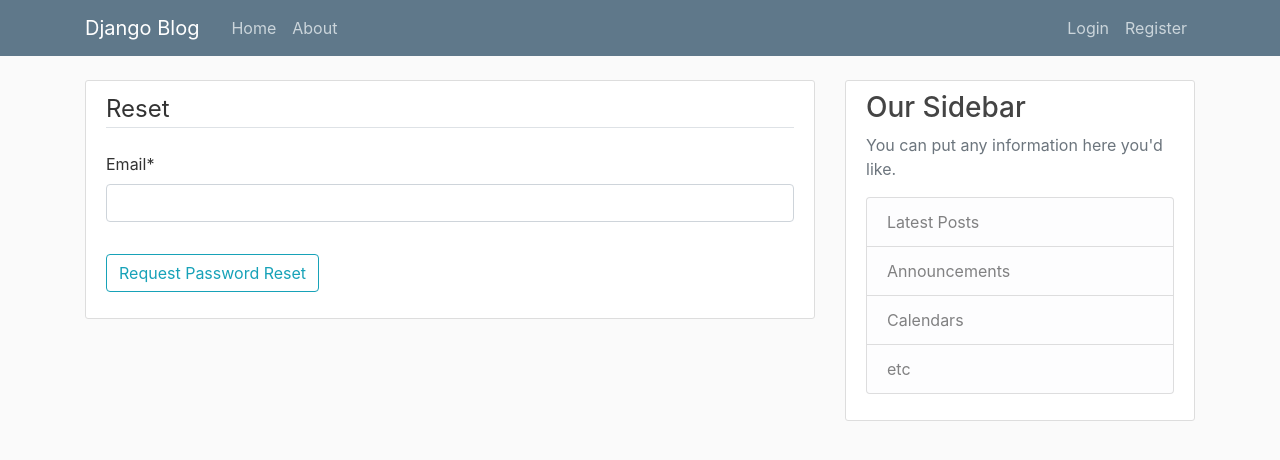
After one commit to jackbicknell14/django_project, a Django app: page /password-reset/ in a window 1280 px wide. The commit adds this page. Shown: the top 460 px of the page. Run offline with Django 3.2, Linux system fonts and the light colour scheme; some libraries are stand-ins or nearby versions.

Commit message:
added password reset

```diff
--- a/django_project/urls.py
+++ b/django_project/urls.py
@@ -27,7 +27,20 @@ urlpatterns = [
     path('profile/', user_views.profile, name='profile'),
     path('login/', auth_views.LoginView.as_view(template_name='users/login.html'), name='login'),
     path('logout/', auth_views.LogoutView.as_view(template_name='users/logout.html'), name='logout'),
-    path('', include('blog.urls')),
+    path('password-reset/', auth_views.PasswordResetView.as_view(
+        template_name='users/password_reset.html'),
+         name='password_reset'),
+    path('password-reset/done/', auth_views.PasswordResetDoneView.as_view(
+        template_name='users/password_reset_done.html'),
+         name='password_reset_done'),
+    path('password-reset-confirm/<uidb64>/<token>/', auth_views.PasswordResetConfirmView.as_view(
+        template_name='users/password_reset_confirm.html'),
+         name='password_reset_confirm'),
+    path('password-reset-complete/', auth_views.PasswordResetCompleteView.as_view(
+        template_name='users/password_reset_complete.html'),
+         name='password_reset_complete'),
+
+    path('', include('blog.urls'))
 ]
 
 if settings.DEBUG:
--- a/users/templates/users/login.html
+++ b/users/templates/users/login.html
@@ -10,6 +10,9 @@
             </fieldset>
             <div class="form-group">
                 <button class="btn btn-outline-info" type="submit">Login</button>
+                <small class="text-muted ml-2">
+                    <a href="{% url 'password_reset' %}">Forgot password?</a>
+                </small>
             </div>
         </form>
 
--- /dev/null
+++ b/users/templates/users/password_reset.html
@@ -0,0 +1,18 @@
+{% extends "blog/base.html" %}
+{% load crispy_forms_tags %}
+{% block content %}
+    <div class="content-section">
+        <form method="POST">
+            {% csrf_token %}
+            <fieldset class="form-group">
+                <legend class="border-bottom mb-4">Reset</legend>
+                {{ form| crispy }}
+            </fieldset>
+            <div class="form-group">
+                <button class="btn btn-outline-info" type="submit">Request Password Reset</button>
+            </div>
+        </form>
+
+
+    </div>
+{% endblock content%}
```
Also changed, not shown: django_project/settings.py (+7 -0 lines), users/templates/users/password_reset_complete.html (added, +7 -0 lines), users/templates/users/password_reset_confirm.html (added, +18 -0 lines), users/templates/users/password_reset_done.html (added, +7 -0 lines), db.sqlite3.
